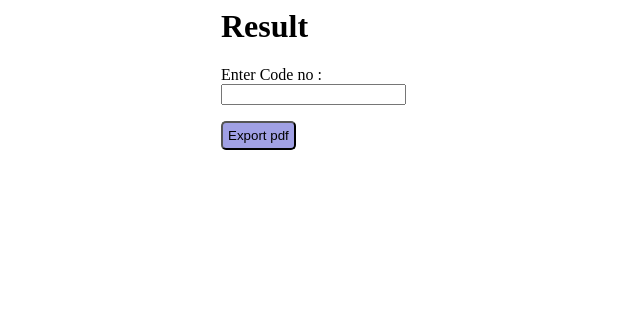
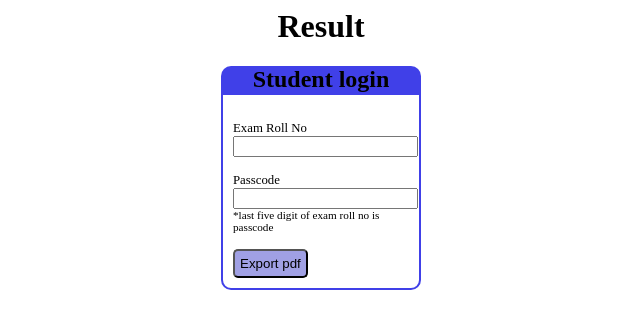
Before and after one commit to cloudxav/geo, a plain HTML site: page index.html in a window 1280 px wide. Shown: the whole page, without its empty margins (319-959 px from the left). Drawn offline with Linux system fonts and the light colour scheme.

Commit message:
Update index.html

```diff
--- a/index.html
+++ b/index.html
@@ -1,18 +1,25 @@
 <html>
 <head>
 	<link type="text/css" href="looks.css" rel="stylesheet"/>
-	<meta name="viewport" content="width=device-width, user-scalable=yes">
 	<script type="text/javascript" src="code.js"></script>
 <title>Geo Sem-2</title>
 </head>
 <body>
 <div class="main">
-<h1>Result</h1>
-<p>
-<text >Enter Code no : </text>
+<h1 style="text-align: center;">Result</h1>
+<h2 style="text-align: center; background-color: rgba(0,0,225,0.75); border-radius: 10px 10px 0px 0px; margin-bottom: 0px">Student login</h2>
+<div style="border: 2px solid rgba(0,0,225,0.75); padding: 10px; border-radius: 0px 0px 10px 10px">
+<p >
+<text style="font-size: 80%">Exam Roll No</text>
 <input type="text" class="input">
 </p>
-<input type="button" value="Export pdf" onclick="init()" class="input1"></input>
+<p>
+<text style="font-size: 80%">Passcode</text>
+<input type="text" class="input">
+<text style="font-size: 70%">*last five digit of exam roll no is passcode</text>
+</p>
+<input type="button" style="margin-left: 40px; max-width: 100px; margin: auto;" value="Export pdf" onclick="init()" class="input1"></input>
+</div>
 </div>
 </body>
 </html>
```
